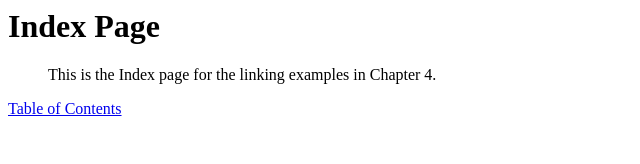
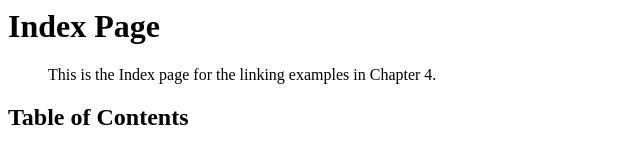
Before and after one commit to JenniferL921/Absolute-Links-and-Relative-Links-Practice, a plain HTML site: page index.html in a window 1280 px wide. Shown: the whole page, without its empty margins (0-640 px from the left). Drawn offline with Linux system fonts and the light colour scheme.

Commit message:
Update index.html

```diff
--- a/index.html
+++ b/index.html
@@ -10,7 +10,7 @@
 <BLOCKQUOTE>This is the Index page for the linking examples in Chapter
 4.</BLOCKQUOTE>
 
-<a href="toc.html">Table of Contents</a>
+<h2 a href="toc.html">Table of Contents</h2>
 
 </BODY>
 </HTML>
```
